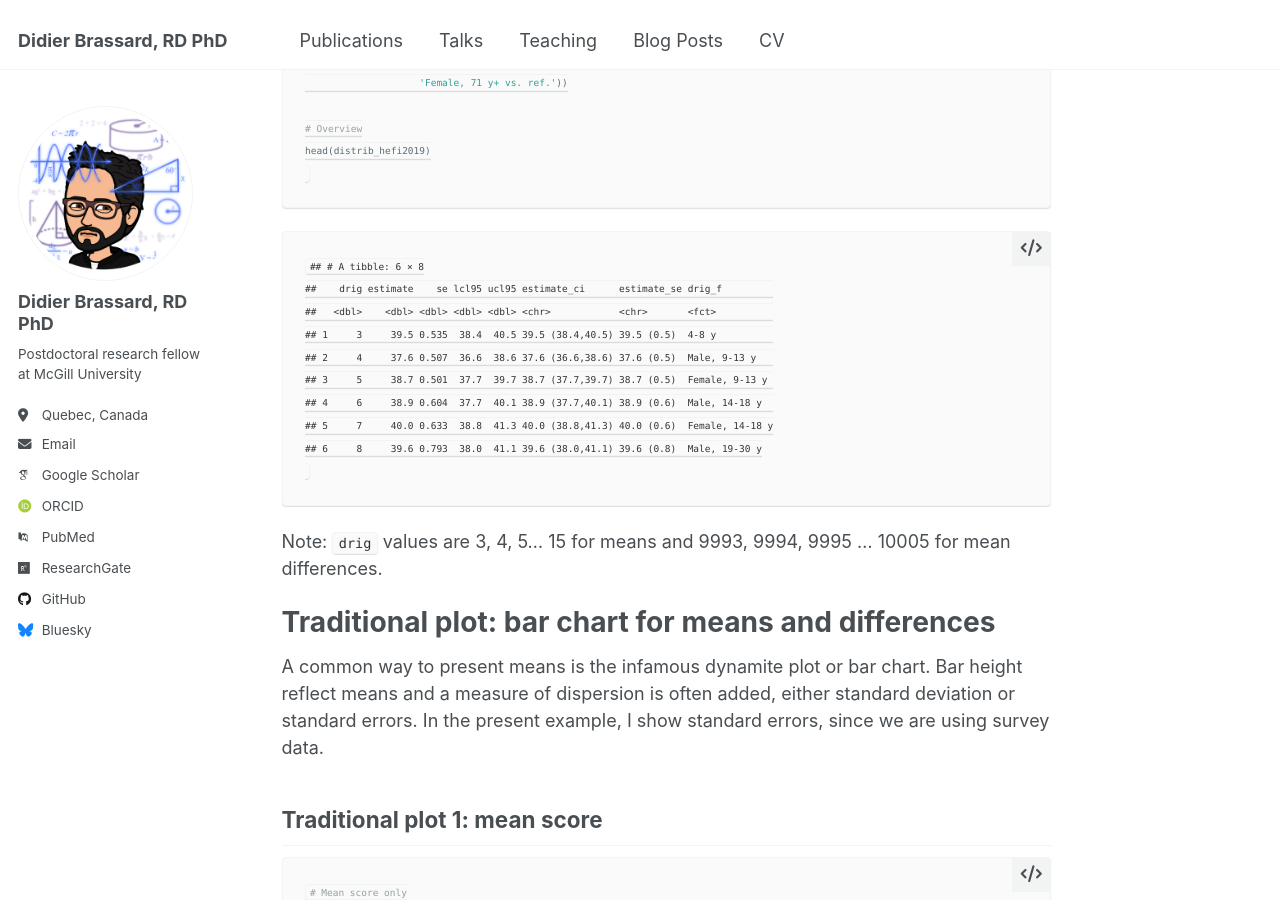
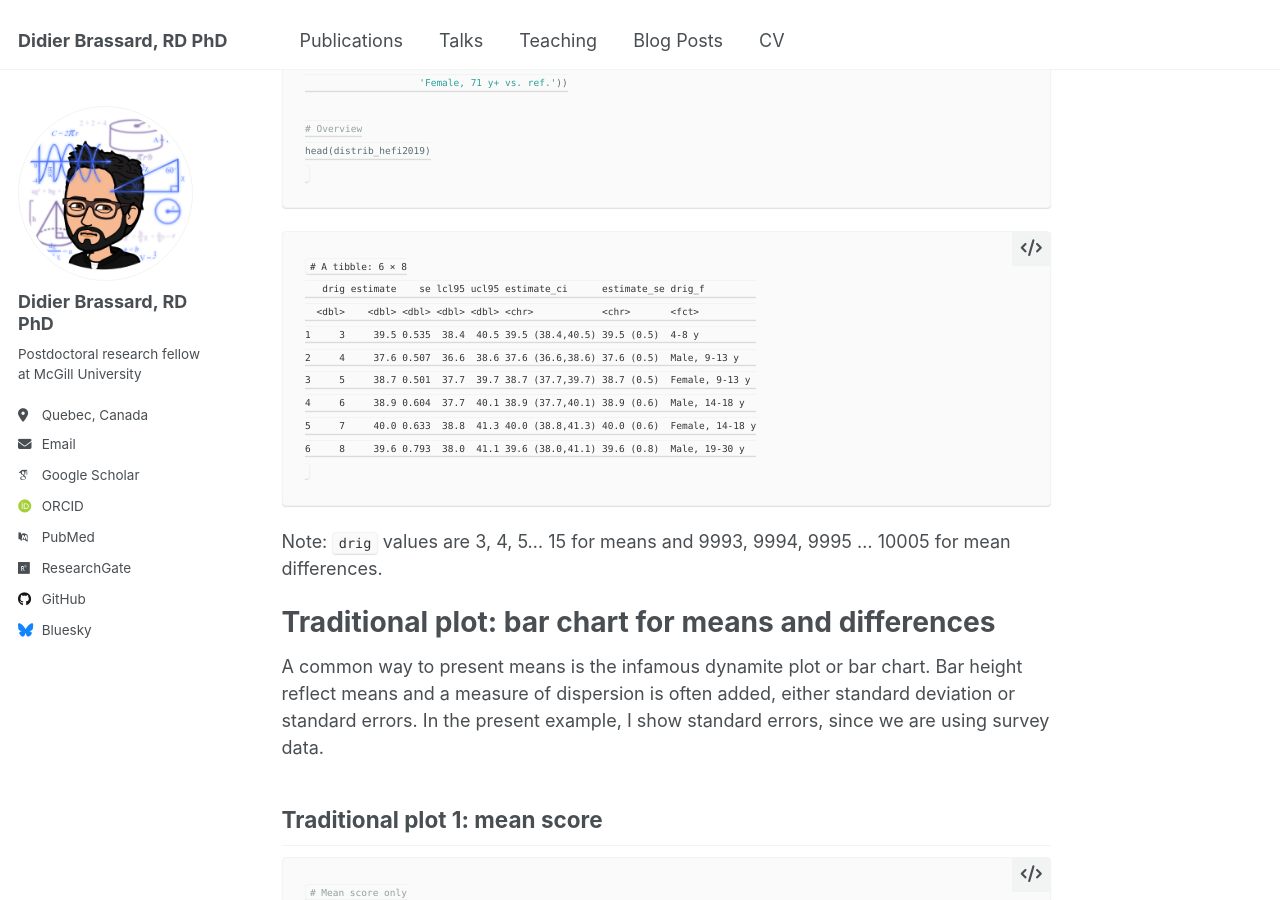
Before and after one commit to didierbrassard/didierbrassard.github.io, a Jekyll site: the page built from _posts/2022-09-22-blog-post-2.md, in a window 1280 px wide and 900 px high, scrolled down 2008 px. Built offline with Jekyll 4.4.1, drawn with Linux system fonts in a browser that asks for light colours; some web fonts are replaced; some of the changed text lies outside the part shown.

Commit message:
Update 2022-09-22-blog-post-2.md
+qmd update

````diff
--- a/_posts/2022-09-22-blog-post-2.md
+++ b/_posts/2022-09-22-blog-post-2.md
@@ -97,15 +97,15 @@ distrib_hefi2019$drig_f <-
 head(distrib_hefi2019)
 ```
 
-    ## # A tibble: 6 × 8
-    ##    drig estimate    se lcl95 ucl95 estimate_ci      estimate_se drig_f
-    ##   <dbl>    <dbl> <dbl> <dbl> <dbl> <chr>            <chr>       <fct>
-    ## 1     3     39.5 0.535  38.4  40.5 39.5 (38.4,40.5) 39.5 (0.5)  4-8 y
-    ## 2     4     37.6 0.507  36.6  38.6 37.6 (36.6,38.6) 37.6 (0.5)  Male, 9-13 y
-    ## 3     5     38.7 0.501  37.7  39.7 38.7 (37.7,39.7) 38.7 (0.5)  Female, 9-13 y
-    ## 4     6     38.9 0.604  37.7  40.1 38.9 (37.7,40.1) 38.9 (0.6)  Male, 14-18 y
-    ## 5     7     40.0 0.633  38.8  41.3 40.0 (38.8,41.3) 40.0 (0.6)  Female, 14-18 y
-    ## 6     8     39.6 0.793  38.0  41.1 39.6 (38.0,41.1) 39.6 (0.8)  Male, 19-30 y
+    # A tibble: 6 × 8
+       drig estimate    se lcl95 ucl95 estimate_ci      estimate_se drig_f
+      <dbl>    <dbl> <dbl> <dbl> <dbl> <chr>            <chr>       <fct>
+    1     3     39.5 0.535  38.4  40.5 39.5 (38.4,40.5) 39.5 (0.5)  4-8 y
+    2     4     37.6 0.507  36.6  38.6 37.6 (36.6,38.6) 37.6 (0.5)  Male, 9-13 y
+    3     5     38.7 0.501  37.7  39.7 38.7 (37.7,39.7) 38.7 (0.5)  Female, 9-13 y
+    4     6     38.9 0.604  37.7  40.1 38.9 (37.7,40.1) 38.9 (0.6)  Male, 14-18 y
+    5     7     40.0 0.633  38.8  41.3 40.0 (38.8,41.3) 40.0 (0.6)  Female, 14-18 y
+    6     8     39.6 0.793  38.0  41.1 39.6 (38.0,41.1) 39.6 (0.8)  Male, 19-30 y
 
 Note: `drig` values are 3, 4, 5… 15 for means and 9993, 9994, 9995 …
 10005 for mean differences.
@@ -168,17 +168,17 @@ Let’s try to interpret results to see why our traditional bar plots are
 not optimal. Based on the mean difference bar plot (second plot), try to
 answer the following questions:
 
--   Compared with the 4-8 y group (reference), which age/sex group has
-    the **best** diet quality?
--   Which group has the **second** **best** diet quality?
--   The **third** **best** diet quality?
+- Compared with the 4-8 y group (reference), which age/sex group has the
+  **best** diet quality?
+- Which group has the **second** **best** diet quality?
+- The **third** **best** diet quality?
 
 Now, inversely,
 
--   Compared with the 4-8 y group (reference), which age/sex group has
-    the **worst** diet quality?
--   Which group has the **second** **worst** diet quality?
--   The **third worst** diet quality?
+- Compared with the 4-8 y group (reference), which age/sex group has the
+  **worst** diet quality?
+- Which group has the **second** **worst** diet quality?
+- The **third worst** diet quality?
 
 Perhaps answering the first question was not so hard. However, the
 interpretation does get harder as we refine questions. Fortunately, we
@@ -253,17 +253,17 @@ ggplot(aes(x=reorder(drig_f,estimate,na.rm=TRUE),y=estimate),stat="identity") +
 Now, try to answer the same questions, but based on the enhanced mean
 difference plot:
 
--   Compared with the 4-8 y group (reference), which age/sex group has
-    the **best** diet quality?
--   Which group has the **second** **best** diet quality?
--   The **third** **best** diet quality?
+- Compared with the 4-8 y group (reference), which age/sex group has the
+  **best** diet quality?
+- Which group has the **second** **best** diet quality?
+- The **third** **best** diet quality?
 
 Inversely,
 
--   Compared with the 4-8 y group (reference), which age/sex group has
-    the **worst** diet quality?
--   Which group has the **second** **worst** diet quality?
--   The **third worst** diet quality?
+- Compared with the 4-8 y group (reference), which age/sex group has the
+  **worst** diet quality?
+- Which group has the **second** **worst** diet quality?
+- The **third worst** diet quality?
 
 Much easier isn’t it? The simple changes made above will help readers
 interpret the data. Both enhanced plots look very similar, but usually
@@ -281,13 +281,13 @@ use of space. Dots are also better to visualize ranking (Cleveland,
 
 Butler, R.C. (2022), Popularity leads to bad habits: Alternatives to
 “the statistics” routine of significance, “alphabet soup” and dynamite
-plots. Ann Appl Biol, 180: 182-195. <https://doi.org/10.1111/aab.12734>
+plots. Ann Appl Biol, 180: 182-195. https://doi.org/10.1111/aab.12734
 
 Cleveland, William S. (1993). The Elements of Graphing Data. AT&T Bell
 Laboratories.
 
 Healy, Kieran. (2018). Data Visualization - A Practical Introduction.
-Princeton University Press. Available at <https://socviz.co>.
+Princeton University Press. Available at https://socviz.co.
 
 Vail, A., & Wilkinson, J. (2020). Bang goes the detonator plot!
-Reproduction, 159(2), E3-E4. doi: <https://10.1530/rep-19-0547>
+Reproduction, 159(2), E3-E4. doi: https://10.1530/rep-19-0547
````
